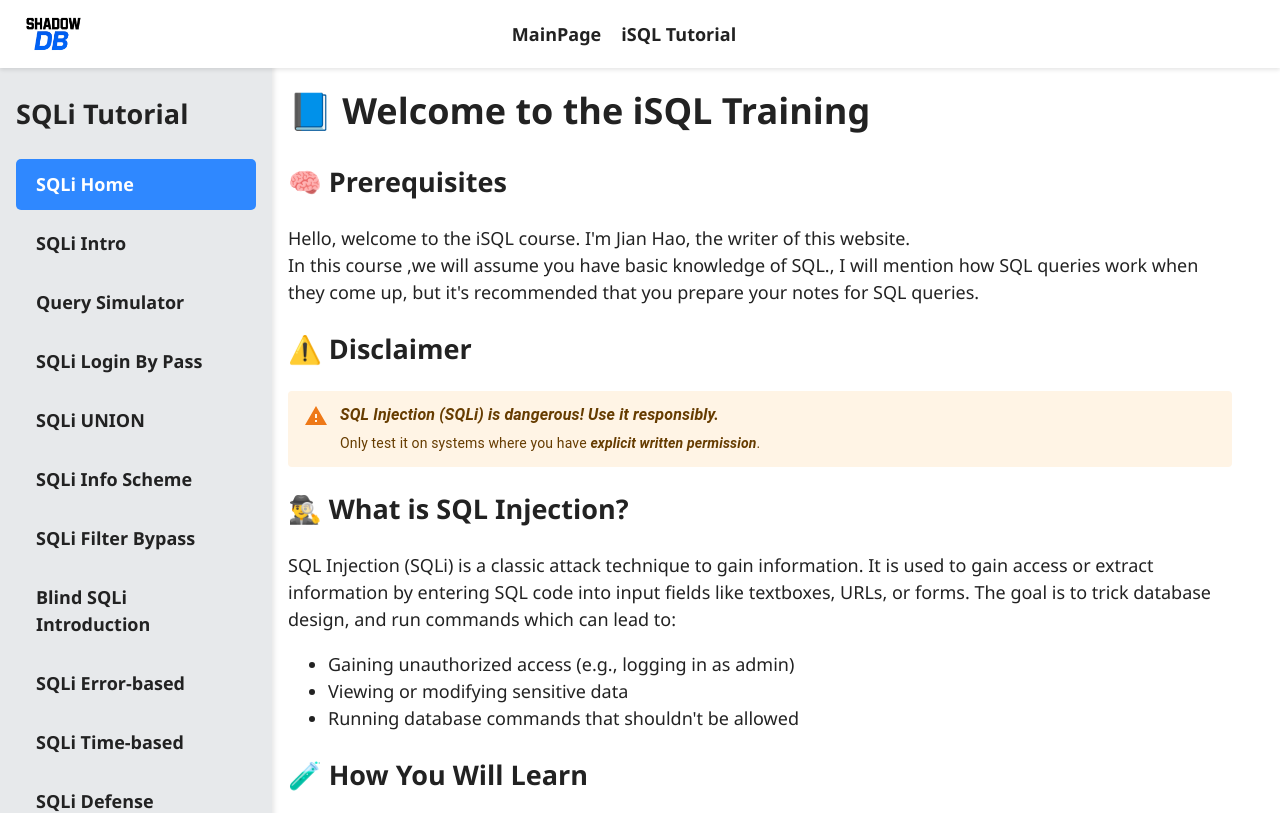
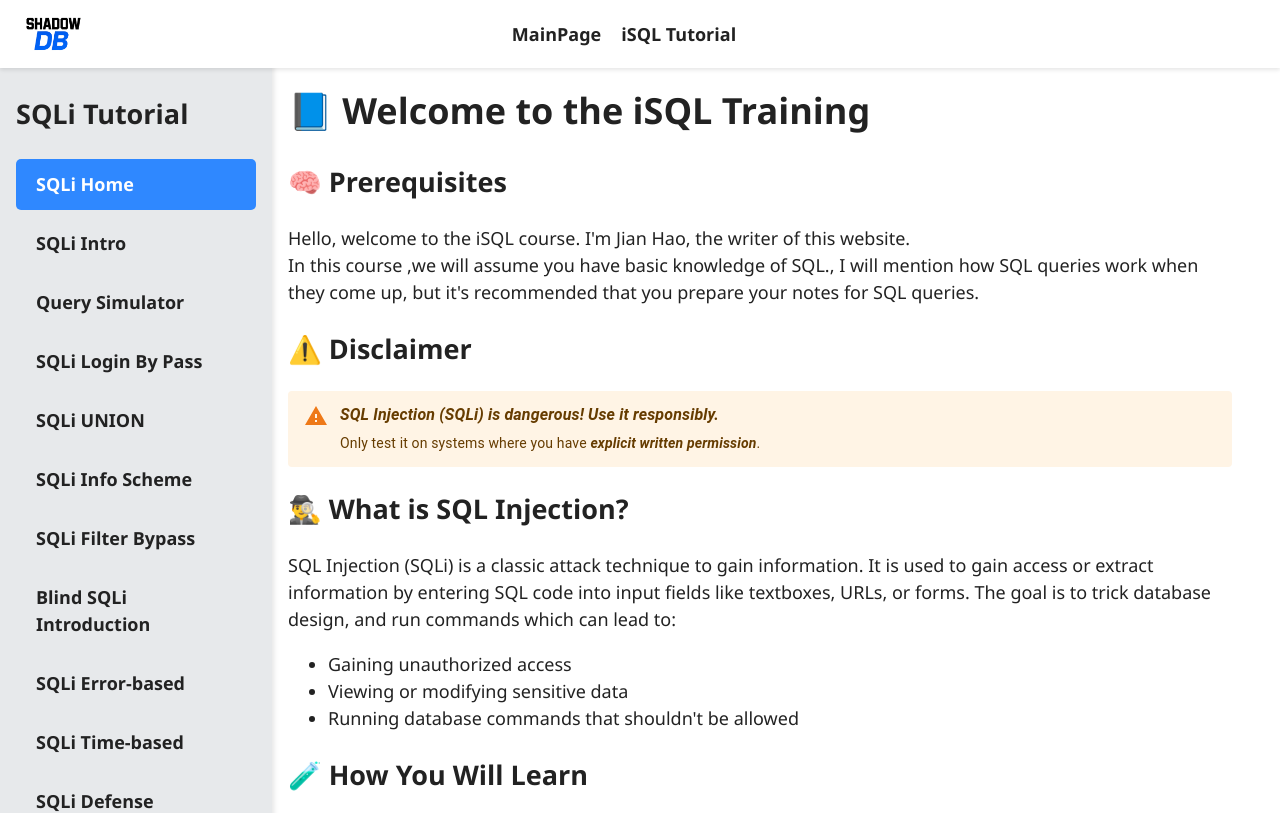
Before and after one commit to OishiDango/shadowDB, a React (Vite) app in the folder frontend/: page / in a window 1280 px wide. Shown: the top 813 px of the page. Built offline with nearby package versions, Linux system fonts and the light colour scheme.

Commit message:
Final edit

```diff
--- a/frontend/src/App.jsx
+++ b/frontend/src/App.jsx
@@ -4,7 +4,6 @@ import Home from './pages/Home';
 import InjectionIntro from './pages/InjectionIntro';
 import LoginBypass from './pages/1.LoginBypass';
 import Topbar from './components/Topbar';
-import Track from './pages/Track';
 import QuerySimulator from './pages/QuerySimulator';
 import UnionInjection from './pages/2.UnionInjection';
 import InformationSchema from './pages/3.information_schema';
@@ -42,7 +41,6 @@ function App() {
             <Route path="/shadowDB" element={<Home />} />
             <Route path="/intro" element={<InjectionIntro />} />
             <Route path="/login-bypass" element={<LoginBypass />} />
-            <Route path="/track" element={<Track />} />
             <Route path="/query-simulate" element={<QuerySimulator />} />
             <Route path="/union-injection" element={<UnionInjection />} />
             <Route path="/case-bypass" element={<CaseBypassLesson />} />
--- a/frontend/src/pages/Home.jsx
+++ b/frontend/src/pages/Home.jsx
@@ -36,7 +36,7 @@ In this course ,we will assume you have basic knowledge of SQL., I will mention
         design, and run commands which can lead to:
       </p>
       <ul className="list-disc ml-6 mt-2">
-        <li>Gaining unauthorized access (e.g., logging in as admin)</li>
+        <li>Gaining unauthorized access</li>
         <li>Viewing or modifying sensitive data</li>
         <li>Running database commands that shouldn't be allowed</li>
       </ul>
```
